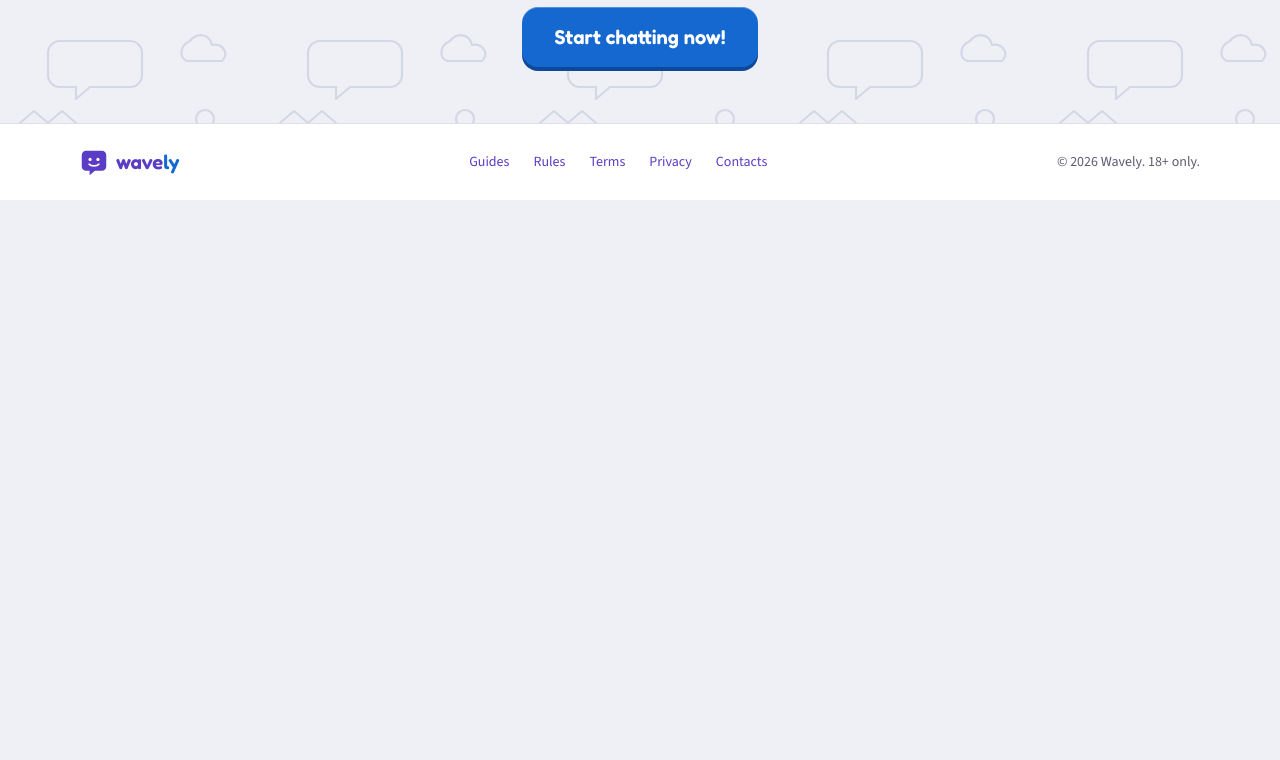
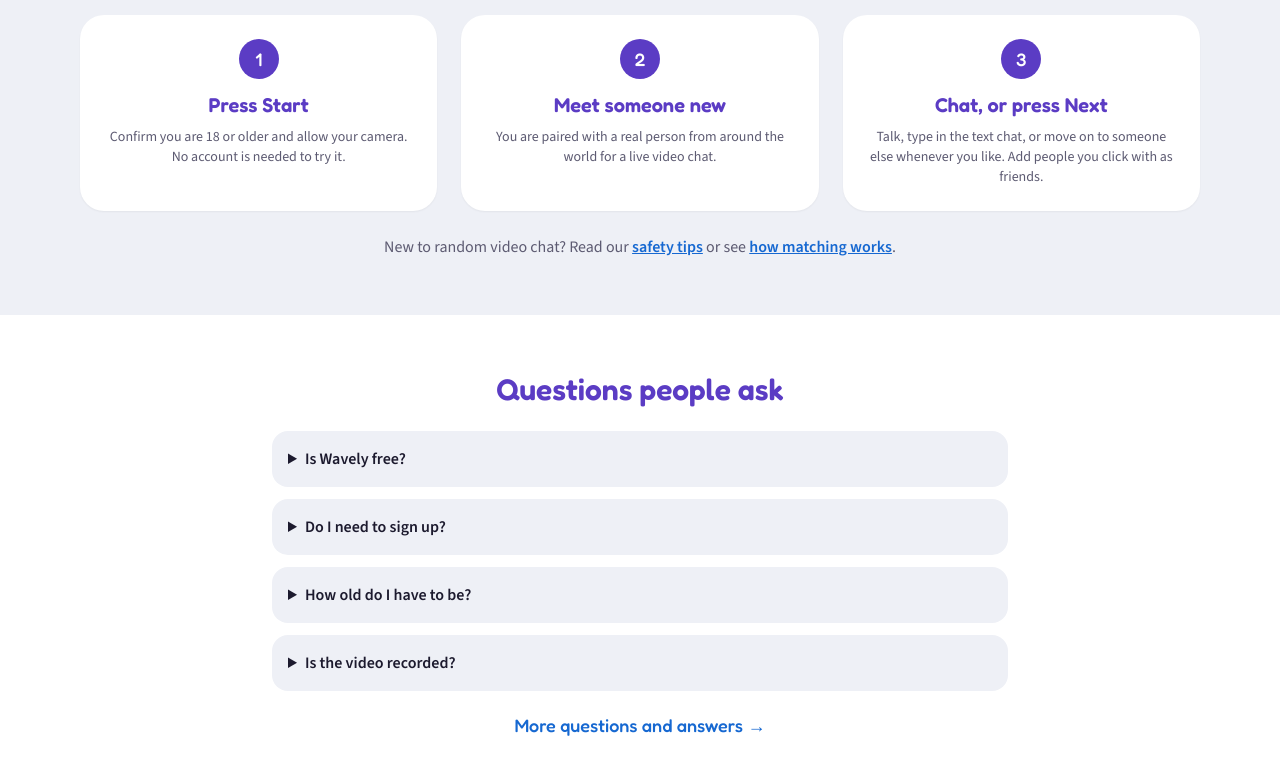
Before and after one commit to alishannasir/wavely, a React (Vite) app in the folder frontend/: page / in a window 1280 px wide. Shown: the part 1480-2240 px from the top of the page. Before the commit the page ends 1680 px from the top, so only its background shows below. Built offline with nearby package versions, Linux system fonts and the light colour scheme; no server answers.

Commit message:
feat: richer home page (how it works, FAQ preview, internal links), contact section on About, real support address

```diff
--- a/frontend/src/brand.ts
+++ b/frontend/src/brand.ts
@@ -3,5 +3,5 @@ export const BRAND = {
   name: 'Wavely',
   tagline: 'Meet someone new, face to face.',
   description: 'Free random video chat with people around the world. 18+ only.',
-  supportEmail: 'support@example.com',
+  supportEmail: 'support@wavely.space',
 } as const;
--- a/frontend/src/pages/Landing.tsx
+++ b/frontend/src/pages/Landing.tsx
@@ -7,6 +7,13 @@ import { LogoMark } from '../components/brand/Logo';
 import { useStartChat } from '../components/ui/StartChat';
 import { OnlineCount } from '../lib/online';
 import { BRAND } from '../brand';
+import seo from '../seo/routes.json';
+
+const STEPS = [
+  { n: '1', title: 'Press Start', text: 'Confirm you are 18 or older and allow your camera. No account is needed to try it.' },
+  { n: '2', title: 'Meet someone new', text: 'You are paired with a real person from around the world for a live video chat.' },
+  { n: '3', title: 'Chat, or press Next', text: 'Talk, type in the text chat, or move on to someone else whenever you like. Add people you click with as friends.' },
+];
 
 const FEATURES = [
   { icon: '🎥', title: 'Instant video chat', text: 'One tap and you are talking to someone new. No signup needed to try it.' },
@@ -91,6 +98,40 @@ export default function Landing() {
         </div>
       </section>
 
+      <section className="mx-auto max-w-6xl px-4 py-14" aria-labelledby="how-it-works">
+        <h2 id="how-it-works" className="text-center font-display text-3xl font-semibold text-brand">How {BRAND.name} works</h2>
+        <ol className="mt-8 grid gap-6 md:grid-cols-3">
+          {STEPS.map((s) => (
+            <li key={s.n} className="rounded-3xl bg-white p-6 text-center shadow-sm">
+              <span className="mx-auto mb-3 flex h-10 w-10 items-center justify-center rounded-full bg-brand font-display text-lg text-white">{s.n}</span>
+              <h3 className="font-display text-xl font-semibold text-brand">{s.title}</h3>
+              <p className="mt-2 text-sm text-muted">{s.text}</p>
+            </li>
+          ))}
+        </ol>
+        <p className="mt-6 text-center text-muted">
+          New to random video chat? Read our <Link to="/guides/is-random-video-chat-safe" className="font-semibold text-accent underline">safety tips</Link> or
+          see <Link to="/guides/how-random-video-chat-works" className="font-semibold text-accent underline">how matching works</Link>.
+        </p>
+      </section>
+
+      <section className="bg-white py-14" aria-labelledby="home-faq">
+        <div className="mx-auto max-w-3xl px-4">
+          <h2 id="home-faq" className="text-center font-display text-3xl font-semibold text-brand">Questions people ask</h2>
+          <div className="mt-6 space-y-3">
+            {seo.faq.slice(0, 4).map((f) => (
+              <details key={f.q} className="rounded-2xl bg-page p-4">
+                <summary className="cursor-pointer font-semibold">{f.q}</summary>
+                <p className="mt-2 text-muted">{f.a}</p>
+              </details>
+            ))}
+          </div>
+          <p className="mt-5 text-center">
+            <Link to="/faq" className="font-display text-lg text-accent hover:underline">More questions and answers →</Link>
+          </p>
+        </div>
+      </section>
+
       <DoodleBackground tone="light" className="px-4 py-14 text-center">
         <h2 className="font-display text-3xl font-semibold text-brand">Ready to say hi?</h2>
         <div className="mt-6">
--- a/frontend/src/pages/content/About.tsx
+++ b/frontend/src/pages/content/About.tsx
@@ -1,3 +1,4 @@
+import { Link } from 'react-router-dom';
 import PageShell from '../../components/ui/PageShell';
 import { BRAND } from '../../brand';
 
@@ -35,6 +36,15 @@ export default function About() {
           </p>
         </section>
       </div>
+      <section className="mx-auto mt-8 max-w-2xl rounded-3xl bg-white p-6 text-center shadow-sm">
+        <h2 className="mb-2 font-display text-2xl text-brand">Questions or feedback?</h2>
+        <p className="text-muted">
+          Email us at <a href={`mailto:${BRAND.supportEmail}`} className="font-semibold text-accent underline">{BRAND.supportEmail}</a>.
+          You can also read the <Link to="/rules" className="font-semibold text-accent underline">chat rules</Link>, the{' '}
+          <Link to="/faq" className="font-semibold text-accent underline">FAQ</Link> and our{' '}
+          <Link to="/guides" className="font-semibold text-accent underline">guides</Link>.
+        </p>
+      </section>
     </PageShell>
   );
 }
```
